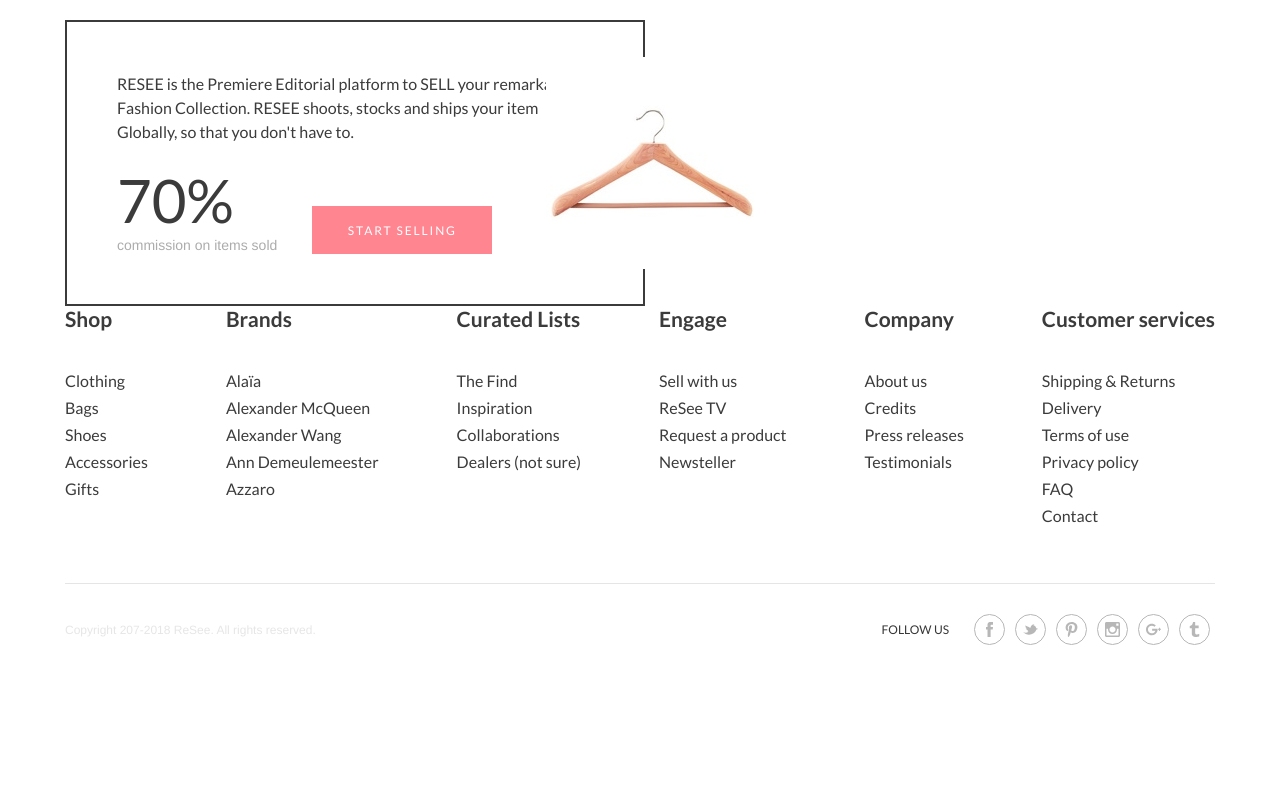
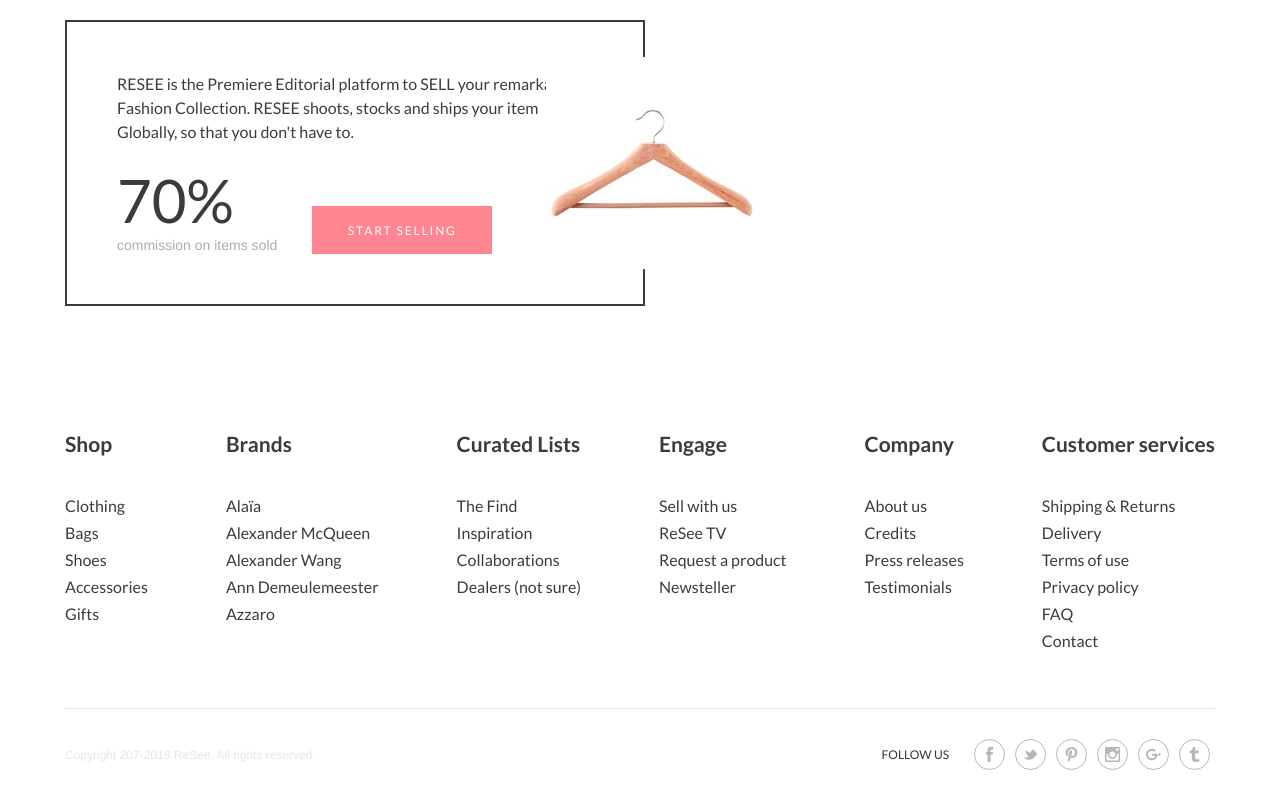
Before and after one commit to antondrozd/resee, a website: page index.jade in a window 1280 px wide. Shown: the part 3299-4099 px from the top of the page. Before the commit the page ends 3974 px from the top, so only its background shows below. Drawn offline with nearby package versions, Linux system fonts and the light colour scheme; files that its build step writes are made by us from their sources.

Commit message:
footer padding

```diff
--- a/sass/blocks/page-footer.scss
+++ b/sass/blocks/page-footer.scss
@@ -1,5 +1,7 @@
 .page-footer {
+  padding-top: 25px;
   padding-bottom: 30px;
+  margin-top: 100px;
 }
 
 .page-footer__wrapper {
```
